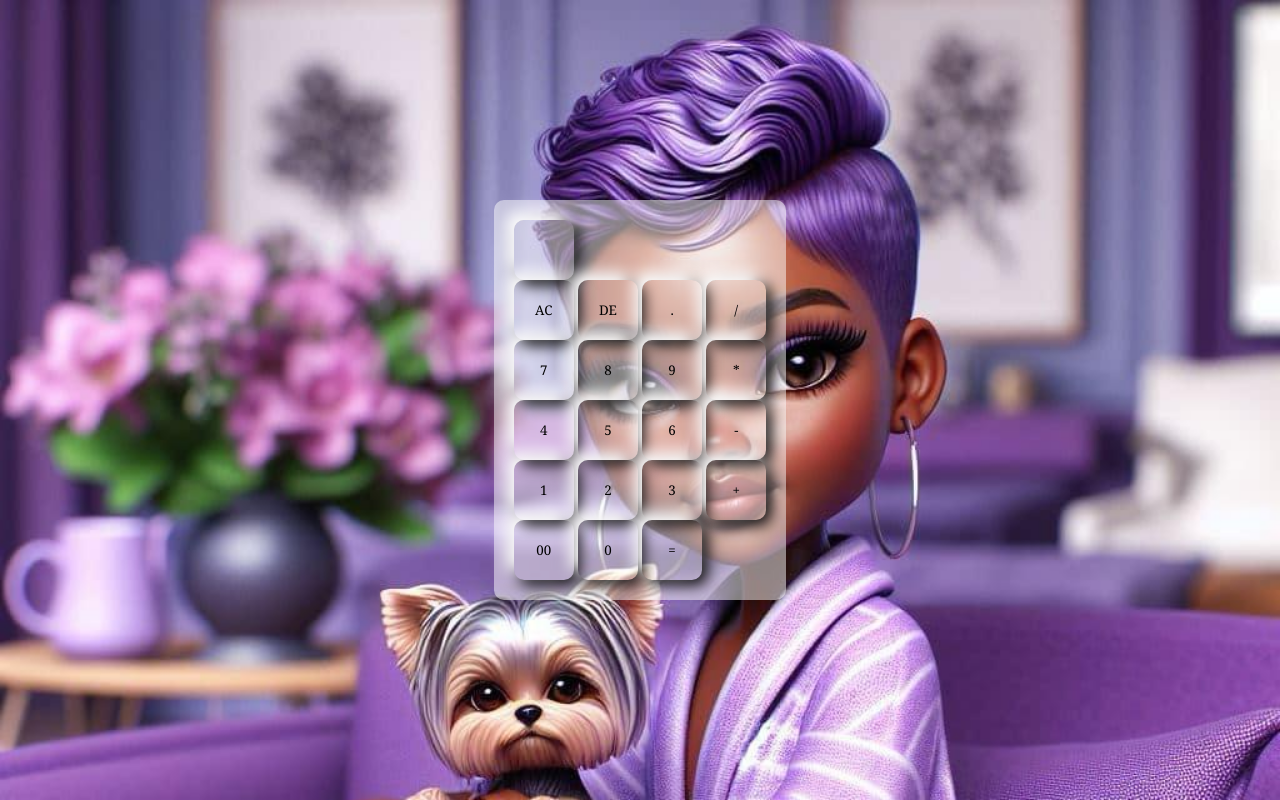
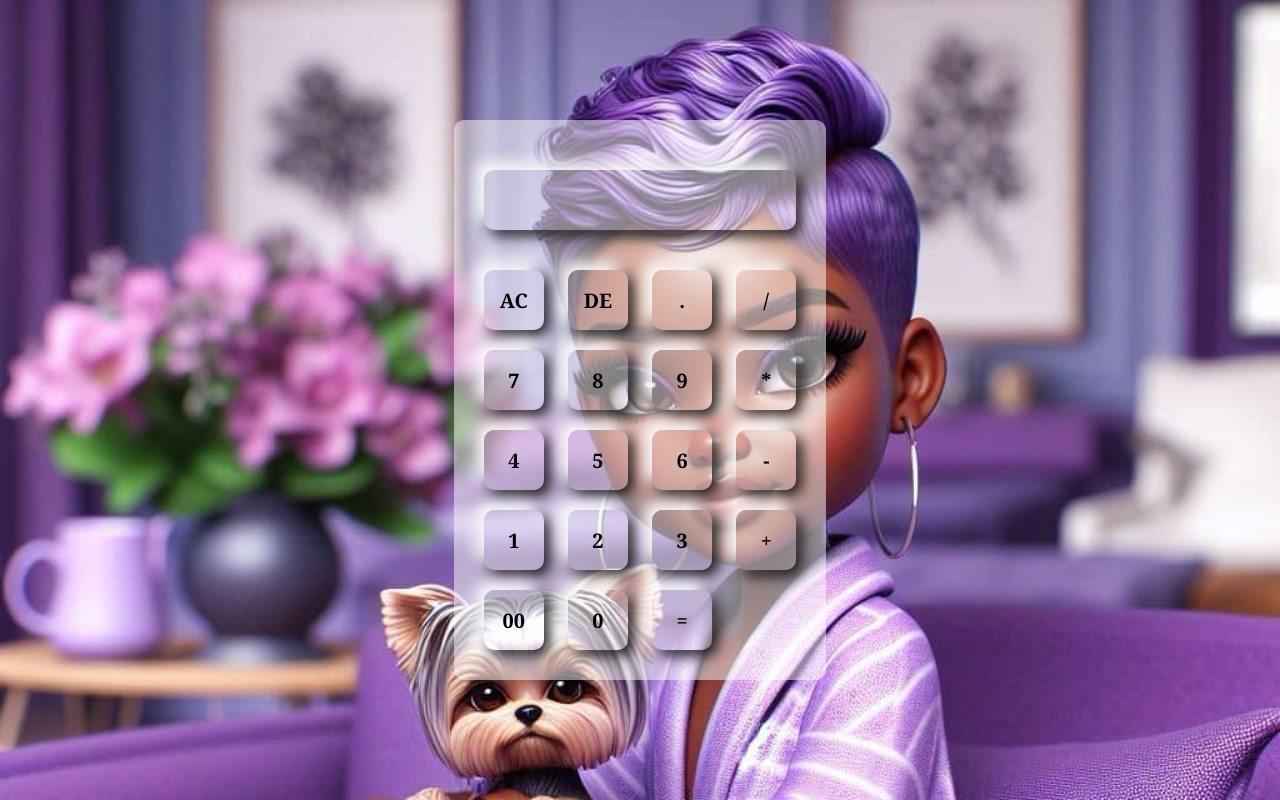
Before and after one commit to memunasaani/calculator, a plain HTML site: page index.html in a window 1280 px wide. Drawn offline with Linux system fonts and the light colour scheme.

Commit message:
input filled changes

```diff
--- a/index.html
+++ b/index.html
@@ -10,7 +10,7 @@
     <div class="container">
         <div class="calculator">
             <form>
-                <div>
+                <div class="display">
                     <input type="text" name="display">
                 </div>
                 <div>
@@ -40,7 +40,7 @@
                 <div>
                     <input type="button" value="00">
                     <input type="button" value="0">
-                    <input type="button" value="=">
+                    <input type="button" value="=" class="equal">
                 </div>
             </form>
         </div>
--- a/style.css
+++ b/style.css
@@ -18,6 +18,17 @@
     padding: 20px;
     border-radius: 10px;
 }
+form .display{
+    display: flex;
+    justify-content: flex-end;
+    margin: 20px 0;
+}
+form .display input{
+    text-align: right;
+    flex: 1;
+    font-size: 45px;
+    box-shadow: none;
+}
 .calculator form input{
     border: 0;
     outline: 0;
@@ -26,4 +37,9 @@
     border-radius: 10px;
     box-shadow: -8px -8px 15px rgba(255, 255, 255, 3), 5px 5px 15px rgba(0, 0, 0, 7);
     background: transparent;
+    font-size: 20px;
+    font-weight: 600;
+    cursor: pointer;
+    margin: 10px;
 }
+.equal{}
```
